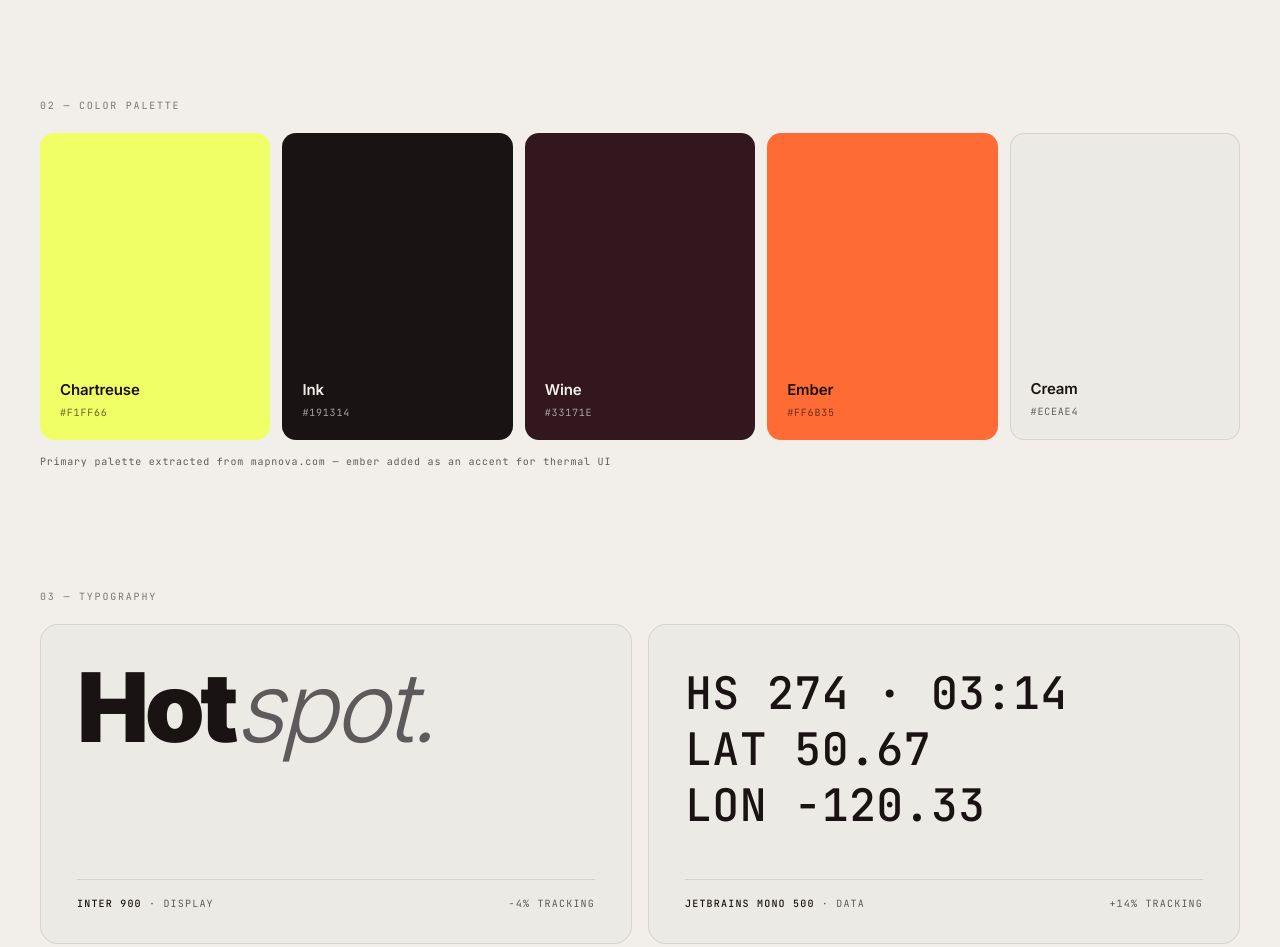
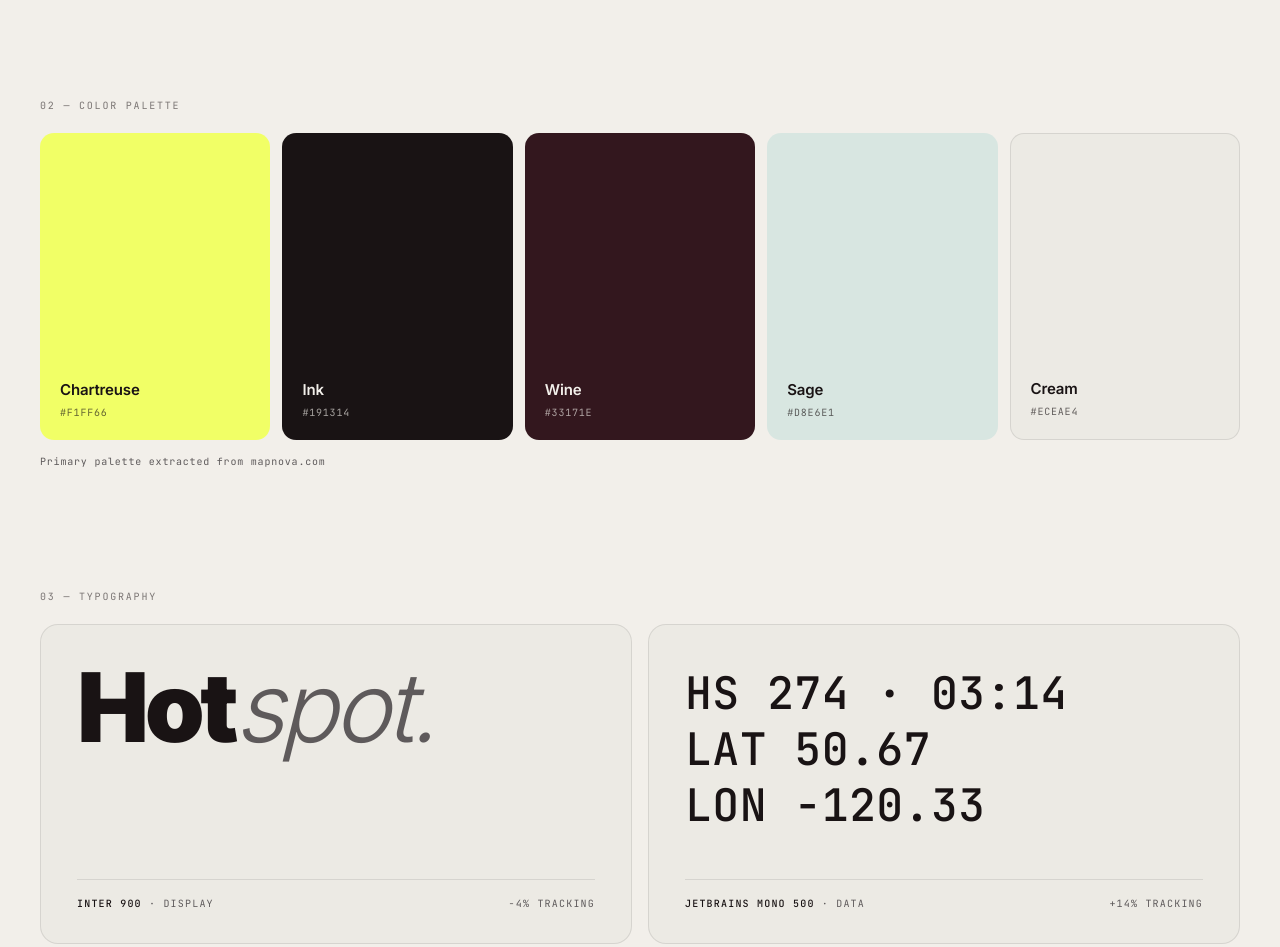
Before and after one commit to trankvy/novamaps, a plain HTML site: page index.html in a window 1280 px wide. Shown: the part 1500-2447 px from the top of the page. Drawn offline with Linux system fonts and the light colour scheme.

Commit message:
Add files via upload

```diff
--- a/index.html
+++ b/index.html
@@ -17,7 +17,7 @@
     --cream: #F2EFEA;
     --cream-2: #ECEAE4;
     --wine: #33171E;
-    --ember: #FF6B35;
+
     --char: #0C0A0A;
     --sage: #D8E6E1;
     --olive: #406354;
@@ -286,7 +286,7 @@
   .sw-chartreuse { background: var(--chartreuse); color: var(--ink); }
   .sw-ink        { background: var(--ink);        color: var(--cream); }
   .sw-wine       { background: var(--wine);       color: var(--cream); }
-  .sw-ember      { background: var(--ember);      color: var(--ink); }
+  .sw-sage       { background: var(--sage);       color: var(--ink); }
   .sw-cream      { background: var(--cream-2);    color: var(--ink); border: 1px solid var(--rule); }
   @media (max-width: 800px) {
     .palette-grid { grid-template-columns: repeat(2, 1fr); }
@@ -470,7 +470,7 @@
     position: absolute;
     left: 0; top: 0; height: 100%;
     width: 0;
-    background: linear-gradient(90deg, var(--chartreuse), var(--ember));
+    background: linear-gradient(90deg, var(--chartreuse), var(--sage));
     border-radius: 99px;
     transition: width 1.2s cubic-bezier(0.16, 1, 0.3, 1);
     transition-delay: 0.4s;
@@ -755,16 +755,16 @@
     <div class="name">Wine</div>
     <div class="hex">#33171E</div>
   </div>
-  <div class="swatch sw-ember reveal">
-    <div class="name">Ember</div>
-    <div class="hex">#FF6B35</div>
+  <div class="swatch sw-sage reveal">
+    <div class="name">Sage</div>
+    <div class="hex">#D8E6E1</div>
   </div>
   <div class="swatch sw-cream reveal">
     <div class="name">Cream</div>
     <div class="hex">#ECEAE4</div>
   </div>
 </div>
-<p class="caption reveal">Primary palette extracted from mapnova.com &mdash; ember added as an accent for thermal UI</p>
+<p class="caption reveal">Primary palette extracted from mapnova.com</p>
 
 <div class="spacer"></div>
 
```
